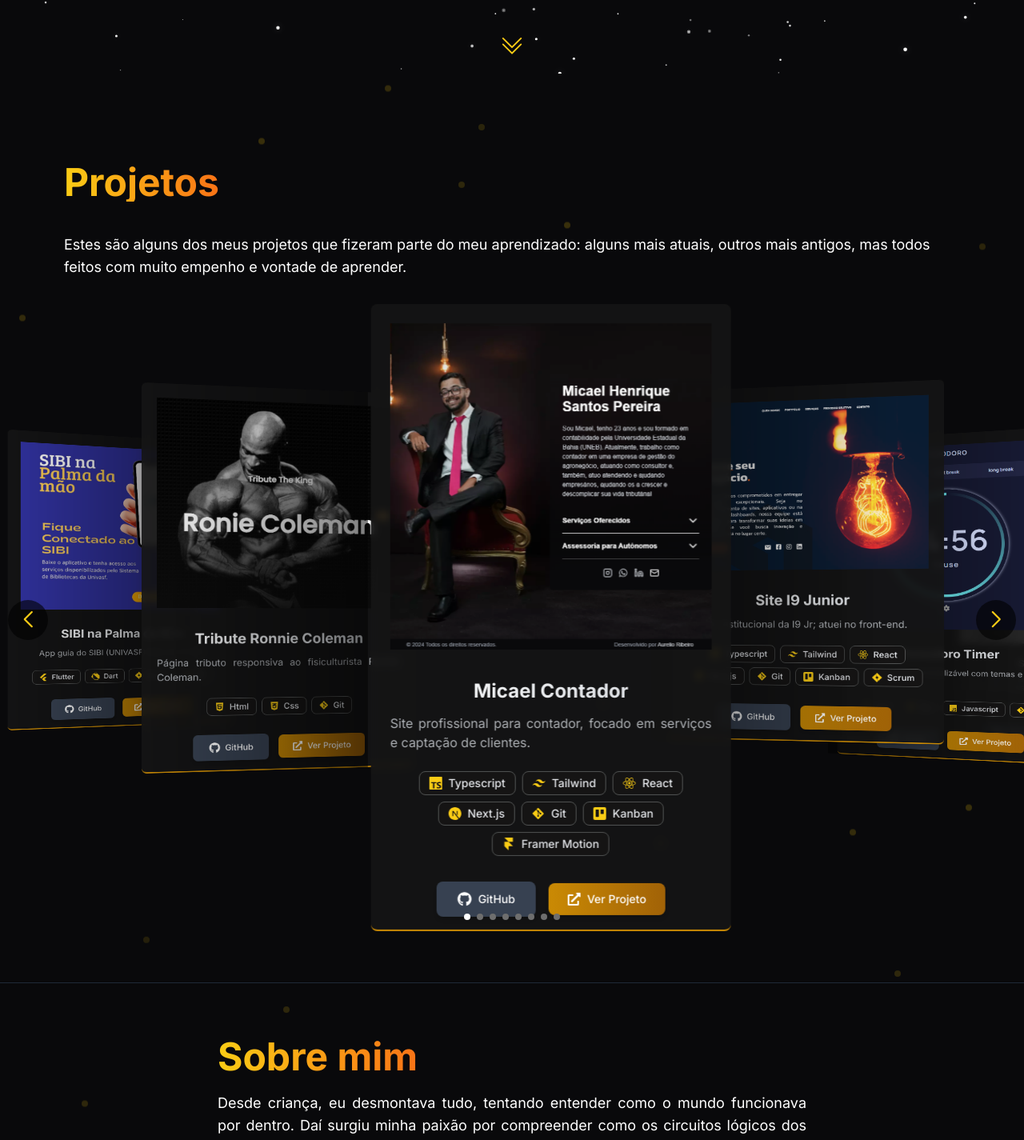
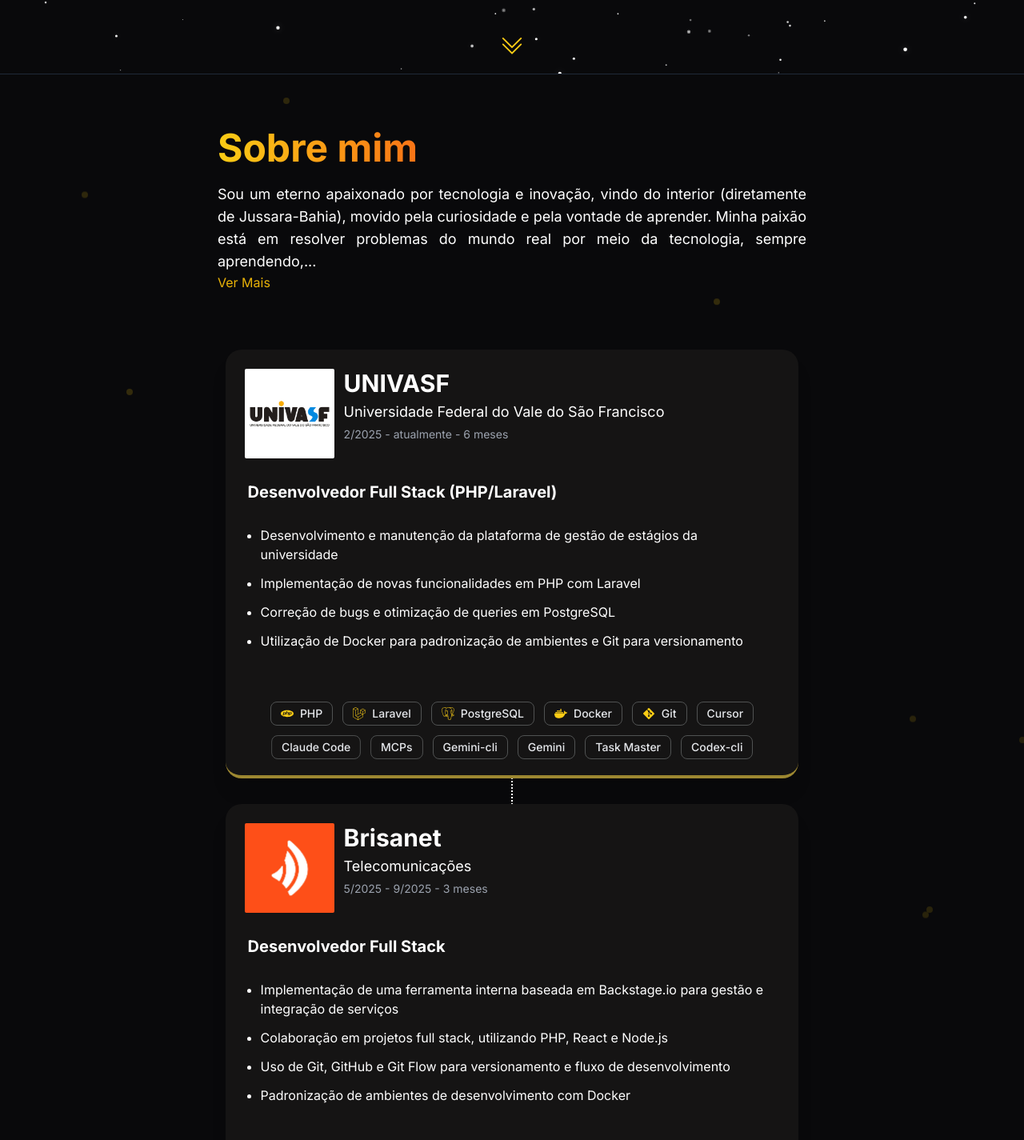
Before and after one commit to aureliodeboa/Portfolio, a Next.js app: page / in a window 1280 px wide. Shown: the part 708-2133 px from the top of the page at 80% size. Built offline with nearby package versions, Linux system fonts and the light colour scheme.

Commit message:
feat: atualização das descrições nas seções "Sobre Mim" em inglês e português, tornando-as mais pessoais e refletindo uma abordagem mais otimista e focada na resolução de problemas através da tecnologia

```diff
--- a/locales/en.json
+++ b/locales/en.json
@@ -21,7 +21,7 @@
 
     "about-me":{
         "title":"About me",
-        "description":"Since I was a child, I used to take everything apart, trying to understand how the world works from the inside. That's where my passion for understanding how the logical circuits of my toys functioned came from, which led me to graduate in Computer Engineering at the Federal University of the São Francisco Valley. At university, I faced various challenges in the fields of hardware and software, some of which you can check out on my GitHub. Currently, I am dedicated to full stack development, working with PHP, Laravel, React, Next.js and other modern technologies. I have experience in complete web development, from backend with Laravel and Django to frontend with React and TypeScript. I have also ventured into mobile projects (Flutter), data analysis, and artificial intelligence. Currently, I work as a full stack developer at UNIVASF and continue to improve my knowledge in software development."
+        "description":"I am forever passionate about technology and innovation, born in the countryside from Jussara-Bahia, driven by curiosity and a constant desire to learn. My passion lies in solving real-world problems through technology—always learning, evolving, and seeking to positively impact people's lives. Even when I don't have all the answers, I persist, study, and find ways to make a difference."
     },
 
     "current-language":{
--- a/locales/pt.json
+++ b/locales/pt.json
@@ -19,7 +19,7 @@
     },
     "about-me":{
         "title":"Sobre mim",
-        "description":"Desde criança, eu desmontava tudo, tentando entender como o mundo funcionava por dentro. Daí surgiu minha paixão por compreender como os circuitos lógicos dos meus brinquedos funcionavam, o que me impulsionou a me graduar em Engenharia da Computação na Universidade Federal do Vale do São Francisco. Na universidade, enfrentei diversos desafios nas áreas de hardware e software, alguns dos quais você pode conferir no meu GitHub. Atualmente, me dedico ao desenvolvimento full stack, trabalhando com PHP, Laravel, React, Next.js e outras tecnologias modernas. Tenho experiência em desenvolvimento web completo, desde o backend com Laravel e Django até o frontend com React e TypeScript. Já me aventurei em projetos de mobile (Flutter), análise de dados e inteligência artificial. Atualmente, trabalho como desenvolvedor full stack na UNIVASF e continuo aprimorando meus conhecimentos em desenvolvimento de software."
+        "description":"Sou um eterno apaixonado por tecnologia e inovação, vindo do interior (diretamente de Jussara-Bahia), movido pela curiosidade e pela vontade de aprender. Minha paixão está em resolver problemas do mundo real por meio da tecnologia, sempre aprendendo, evoluindo e buscando impactar positivamente a vida das pessoas. Mesmo quando não tenho todas as respostas, persisto, estudo e encontro caminhos para fazer a diferença."
     },
     "current-language":{
         "locale":"pt"
--- a/src/app/page.tsx
+++ b/src/app/page.tsx
@@ -22,8 +22,8 @@ const Page = () =>{
      {/* <Container> */}
         <Navbar/>
         <Profile/>
+        <About_me/>
         <Projects/>
-        <About_me/>
         <Contact/>
         <Footer/>
       {/*</Container> */}
```
